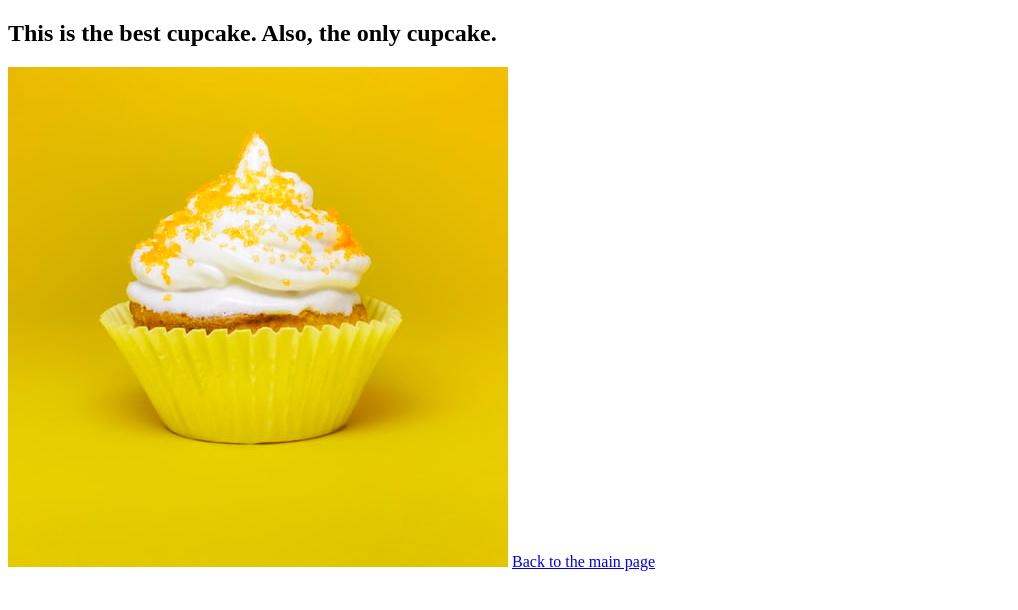
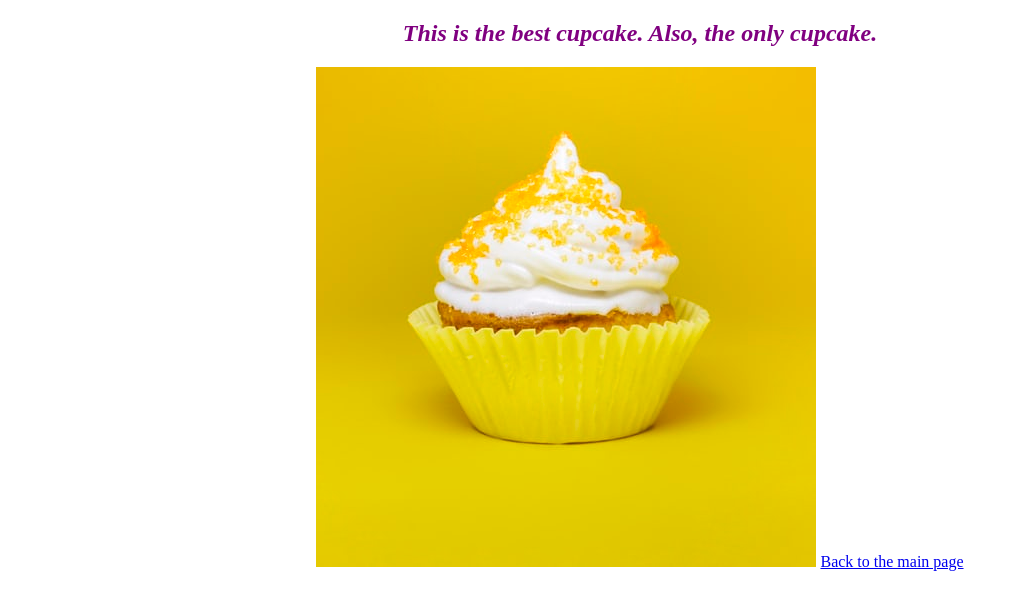
Before and after one commit to Sudolphus/cupcake-shop, a plain HTML site: page picture.html in a window 1280 px wide. Shown: the whole page, without its empty margins (0-1018 px from the left). Drawn offline with Linux system fonts and the light colour scheme.

Commit message:
add flashy and best classes
Co-authored-by Frederick Ernest <frederick.ernest@gmail.com>

```diff
--- a/css/styles.css
+++ b/css/styles.css
@@ -0,0 +1,14 @@
+body {
+  text-align: center;
+}
+
+.flashy {
+  color: red;
+  font-style: italic;
+}
+
+.best {
+  font-weight: bolder;
+  font-style: italic;
+  color: purple;
+}
--- a/picture.html
+++ b/picture.html
@@ -5,7 +5,7 @@
     <link href="css/styles.css" rel="stylesheet" type="text/css">
   </head>
   <body>
-    <h2>This is the best cupcake. Also, the only cupcake.</h2>
+    <h2 class="best">This is the best cupcake. Also, the only cupcake.</h2>
     <img src="img/cupcake.jpeg" alt="Picture of a cupcake">
     <a href="index.html">Back to the main page</a>
   </body>
```
Also changed, not shown: index.html (+2 -1 lines).
